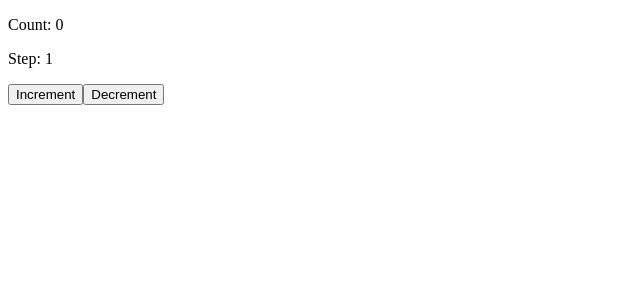
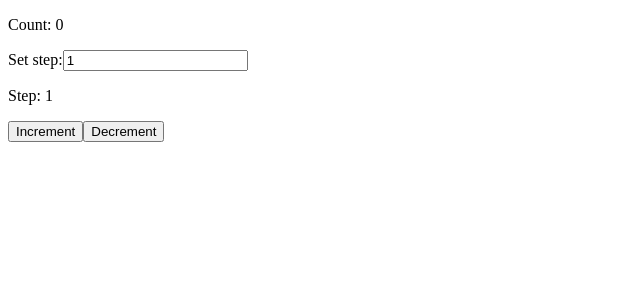
Before and after one commit to Vantuzs/redux-toolkit, a React (Create React App) app: page / in a window 1280 px wide. Shown: the top 300 px of the page, without its empty margins (0-640 px from the left). Built offline with nearby package versions, Linux system fonts and the light colour scheme.

Commit message:
Add mapDispatchToProps(function)

```diff
--- a/src/Components/Counter/Counter.js
+++ b/src/Components/Counter/Counter.js
@@ -1,16 +1,20 @@
 import React from 'react';
-import { increment,decrement } from '../../store/slices/counterSlice';
+import { increment,decrement,setStep } from '../../store/slices/counterSlice';
 import { connect } from 'react-redux';
 
 const Counter = (props) => {
     console.log(props);
-    const {count,step,dispatch} = props
+    const {count,step,increment,decrement,setStep} = props
     return (
         <div>
             <p>Count: {count}</p>
+            <label>
+                Set step:
+                <input type='number' value={step} onChange={setStep}/>
+            </label>
             <p>Step: {step}</p>
-            <button onClick={()=> dispatch(increment())}>Increment</button>
-            <button onClick={()=> dispatch(decrement())}>Decrement</button>
+            <button onClick={decrement}>Increment</button>
+            <button onClick={increment}>Decrement</button>
         </div>
     );
 }
@@ -22,6 +26,12 @@ function mapStateToProps(state){
     }
 }
 
-// const mapStateToDispatch = {}
+function mapDispatchToProps(dispatch) {
+    return {
+        increment: ()=> dispatch(increment()),
+        decrement: ()=> dispatch(decrement()),
+        setStep: ({target: {value}})=> dispatch(setStep(value))
+    }
+}
 
-export default connect(mapStateToProps,null)(Counter);
+export default connect(mapStateToProps,mapDispatchToProps)(Counter);
--- a/src/store/slices/counterSlice.js
+++ b/src/store/slices/counterSlice.js
@@ -14,6 +14,9 @@ const counterSlice = createSlice({
         },
         decrement: (state,action) =>{
             state.count -= state.step;
+        },
+        setStep: (state,action) =>{
+            state.step = Number(action.payload)
         }
     }
 });
@@ -21,8 +24,8 @@ const counterSlice = createSlice({
 const { reducer,actions } = counterSlice;
 
 // action creators
-const { increment,decrement } = actions;
+const { increment,decrement,setStep } = actions;
 
-export { increment,decrement };
+export { increment,decrement, setStep };
 
 export default reducer;
```
